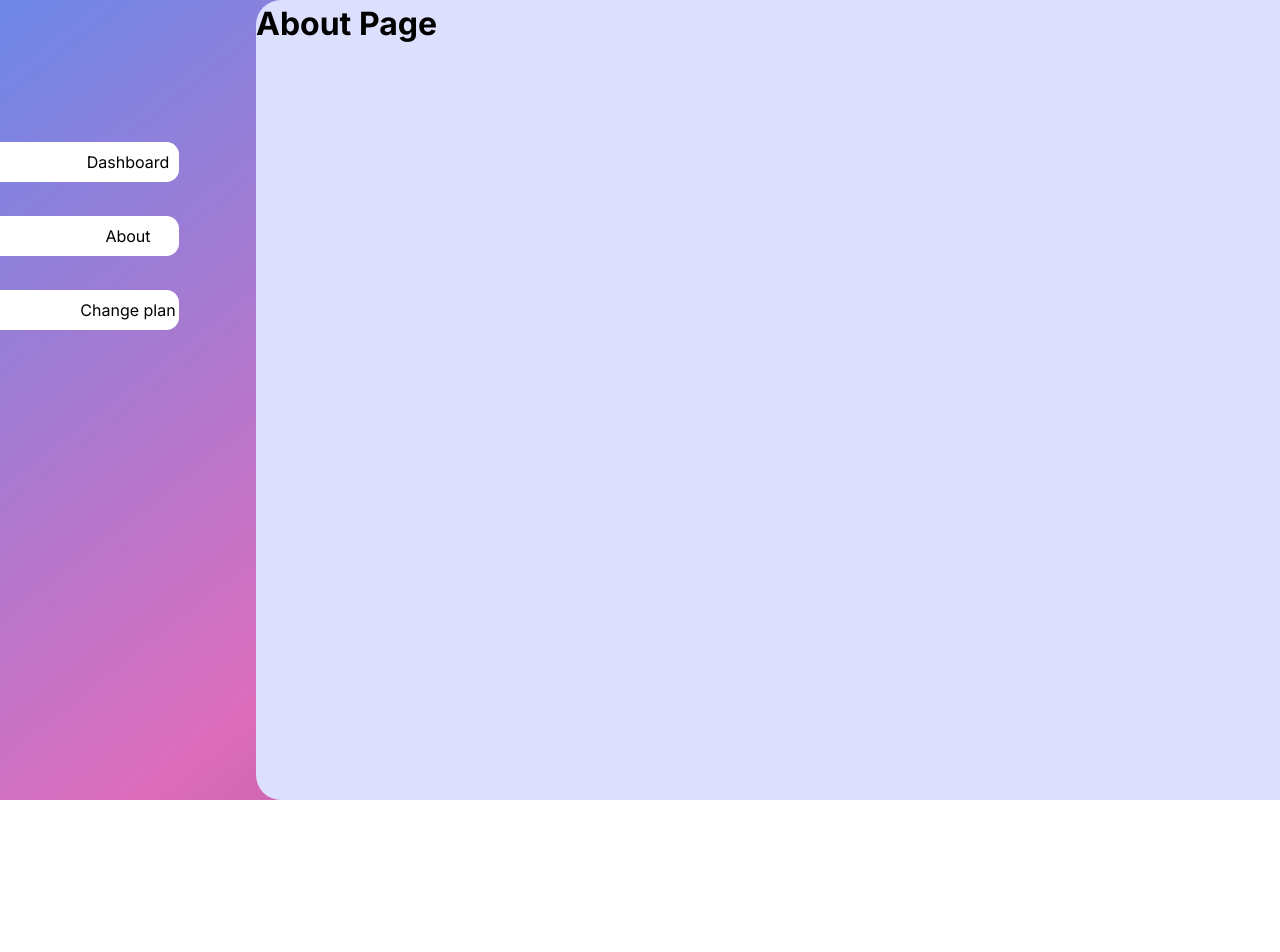
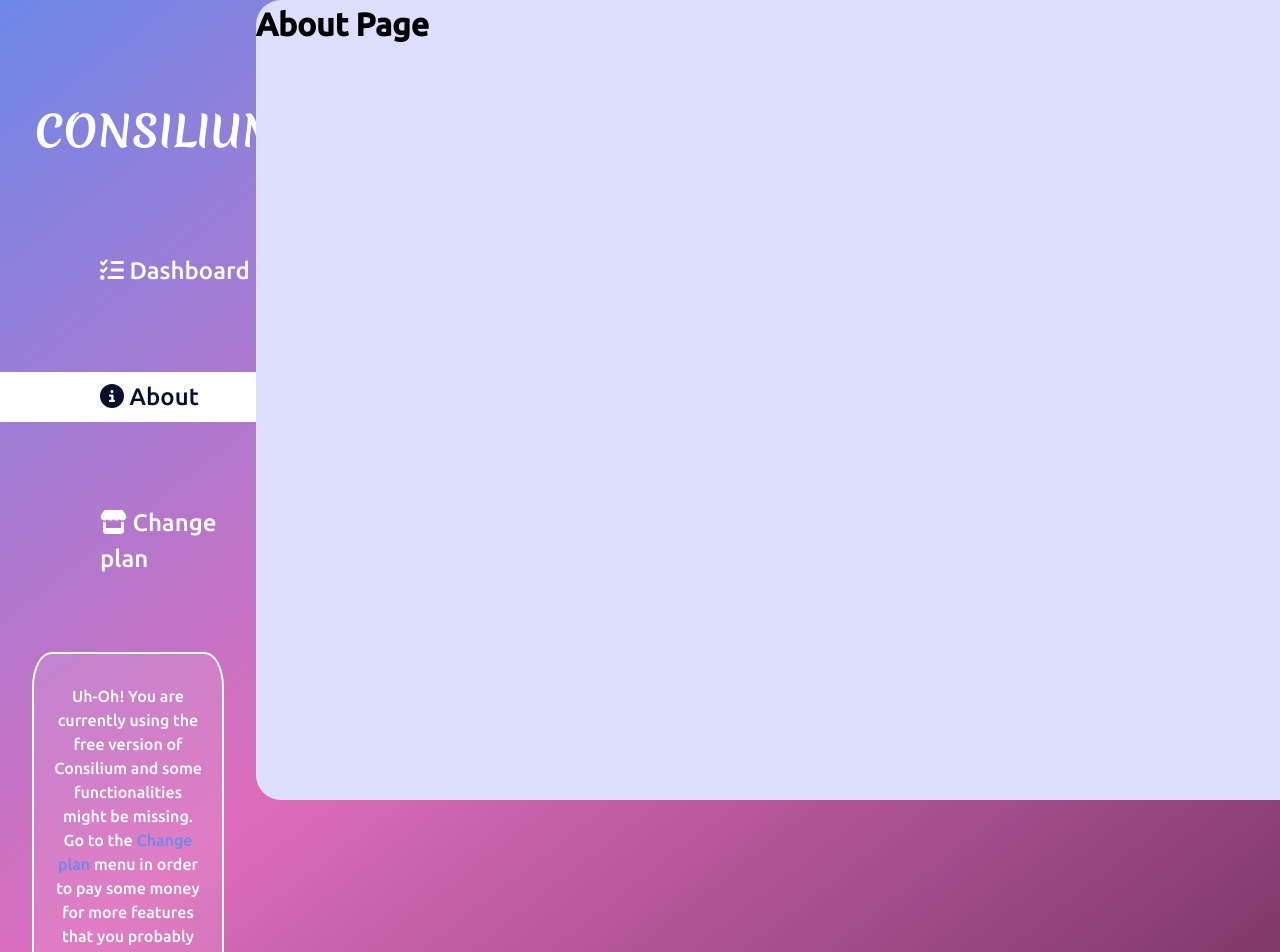
Before and after one commit to Npetr0v97/consilium, a Next.js app: page /about in a window 1280 px wide. Shown: the top 952 px of the page. Before the commit the page ends 800 px from the top, so only its background shows below. Built offline with nearby package versions, Linux system fonts and the light colour scheme.

Commit message:
navbar fully ready

```diff
--- /dev/null
+++ b/src/app/fonts.js
@@ -0,0 +1,12 @@
+import { Merienda, Ubuntu } from "next/font/google";
+
+export const merienda = Merienda({
+  subsets: ["latin"],
+  display: "swap",
+});
+
+export const ubuntu = Ubuntu({
+  weight: "500",
+  subsets: ["latin"],
+  display: "swap",
+});
--- a/src/app/layout.js
+++ b/src/app/layout.js
@@ -1,7 +1,5 @@
-import { Inter } from "next/font/google";
+import { ubuntu } from "./fonts";
 import "./globals.css";
-
-const inter = Inter({ subsets: ["latin"] });
 
 export const metadata = {
   title: "Create Next App",
@@ -11,7 +9,7 @@ export const metadata = {
 export default function RootLayout({ children }) {
   return (
     <html lang="en">
-      <body className={inter.className}>{children}</body>
+      <body className={ubuntu.className}>{children}</body>
     </html>
   );
 }
--- a/src/components/Navbar.js
+++ b/src/components/Navbar.js
@@ -2,44 +2,110 @@ import React from "react";
 import styles from "./Navbar.module.css";
 import { usePathname } from "next/navigation";
 import Link from "next/link";
+import { FontAwesomeIcon } from "@fortawesome/react-fontawesome";
+import { merienda } from "@/app/fonts";
+
+import {
+  faListCheck,
+  faCircleInfo,
+  faStore,
+  faSeedling,
+} from "@fortawesome/free-solid-svg-icons";
+import { useState } from "react";
 
 function Navbar() {
   const pathname = usePathname();
+  const [hasHoverEffects, setHasHoverEffects] = useState(false);
   return (
     <nav className={styles.main_container}>
-      <div className={styles.link_container}>
-        <div className={styles.navlink_div}></div>
-        <Link
-          href="/"
-          className={`${styles.navlink} ${
-            pathname === "/" ? styles.link_active : ""
-          }`}
-        >
-          Dashboard
+      <div className={styles.logo_div}>
+        <Link className={styles.logo} href="/">
+          <FontAwesomeIcon icon={faSeedling} />
+        </Link>
+
+        <Link className={styles.logo_text} href="/">
+          <h1 className={merienda.className}>CONSILIUM</h1>
         </Link>
       </div>
       <div className={styles.link_container}>
-        <div className={styles.navlink_div}></div>
+        <div
+          className={`${styles.navlink_div} ${
+            hasHoverEffects === "/" || pathname === "/"
+              ? styles.navlink_div_hovered
+              : ""
+          }`}
+        ></div>
         <Link
-          href="/about"
+          onMouseEnter={(e) => {
+            setHasHoverEffects(e.target.getAttribute("href"));
+          }}
+          onMouseLeave={() => {
+            setHasHoverEffects("");
+          }}
+          href="/"
           className={`${styles.navlink} ${
-            pathname === "/about" ? styles.link_active : ""
+            pathname === "/" ? styles.navlink_active : ""
           }`}
         >
-          About
+          <FontAwesomeIcon icon={faListCheck} /> Dashboard
         </Link>
       </div>
       <div className={styles.link_container}>
-        <div className={styles.navlink_div}></div>
+        <div
+          className={`${styles.navlink_div} ${
+            hasHoverEffects === "/about" || pathname === "/about"
+              ? styles.navlink_div_hovered
+              : ""
+          }`}
+        ></div>
         <Link
+          onMouseEnter={(e) => {
+            setHasHoverEffects(e.target.getAttribute("href"));
+          }}
+          onMouseLeave={() => {
+            setHasHoverEffects("");
+          }}
+          href="/about"
+          className={`${styles.navlink} ${
+            pathname === "/about" ? styles.navlink_active : ""
+          }`}
+        >
+          <FontAwesomeIcon icon={faCircleInfo} /> About
+        </Link>
+      </div>
+      <div className={styles.link_container}>
+        <div
+          className={`${styles.navlink_div} ${
+            hasHoverEffects === "/change-plan" || pathname === "/change-plan"
+              ? styles.navlink_div_hovered
+              : ""
+          }`}
+        ></div>
+        <Link
+          onMouseEnter={(e) => {
+            setHasHoverEffects(e.target.getAttribute("href"));
+          }}
+          onMouseLeave={() => {
+            setHasHoverEffects("");
+          }}
           href="/change-plan"
           className={`${styles.navlink} ${
-            pathname === "/change-plan" ? styles.link_active : ""
+            pathname === "/change-plan" ? styles.navlink_active : ""
           }`}
         >
-          Change plan
+          <FontAwesomeIcon icon={faStore} /> Change plan
         </Link>
       </div>
+      <p className={styles.paragraph}>
+        Uh-Oh! You are currently using the free version of Consilium and some
+        functionalities might be missing. <br />
+        Go to the{" "}
+        <Link className={styles.cp_paragraph_link} href="/change-plan">
+          Change plan
+        </Link>{" "}
+        menu in order to pay some money for more features that you probably
+        won't use.
+      </p>
     </nav>
   );
 }
--- a/src/components/Navbar.module.css
+++ b/src/components/Navbar.module.css
@@ -2,35 +2,83 @@
   width: 20%;
   display: flex;
   flex-direction: column;
-  align-items: center;
+  align-items: self-start;
   margin: auto;
   margin-top: 100px;
 }
 
+.logo_div {
+  display: flex;
+  align-items: center;
+}
+
+.logo {
+  border-radius: 25%;
+  margin-left: 25px;
+  display: inline;
+  font-size: 2rem;
+  color: var(--awesome-white);
+}
+
+.logo_text {
+  text-decoration: none;
+  font-weight: 700;
+  font-size: 1.75rem;
+
+  color: var(--awesome-white);
+  margin-left: 10px;
+}
+
+.cp_paragraph_link {
+  text-decoration: none;
+  color: var(--navbar-primary);
+}
+
+.paragraph {
+  color: var(--awesome-white);
+  text-align: center;
+  border: 2px solid var(--awesome-white);
+  background-color: rgba(255, 255, 255, 0.1);
+  border-radius: 10%;
+  margin: auto;
+  margin-top: 75px;
+  width: 75%;
+  padding: 30px 20px;
+}
+
 .link_container {
-  margin-top: 50px;
+  margin-top: 90px;
   display: flex;
   align-items: center;
 }
 
 .navlink {
-  /* color: var(--awesome-white); */
-  color: black;
+  margin-left: 100px;
+  color: var(--awesome-white);
+  transition: all 0.3s ease-in;
   text-decoration: none;
+  font-size: 1.5rem;
 }
 
-.navlink:hover {
+.navlink:hover,
+.navlink_active {
   color: var(--primary-black);
 }
 
 .navlink_div {
   display: block;
   background-color: var(--awesome-white);
-  left: 0px;
+  z-index: -1;
   border-top-right-radius: 12.5px 12.5px;
   border-bottom-right-radius: 12.5px 12.5px;
-  width: 14%;
-  height: 40px;
+  width: 300px;
+  height: 50px;
   position: absolute;
-  z-index: -1;
+  left: 0px;
+  transform: translateX(-300px);
+  transition: all 0.3s ease-in;
 }
+
+.navlink_div_hovered {
+  transform: translateX(0px);
+}
```
Also changed, not shown: public/logo.png (deleted).
